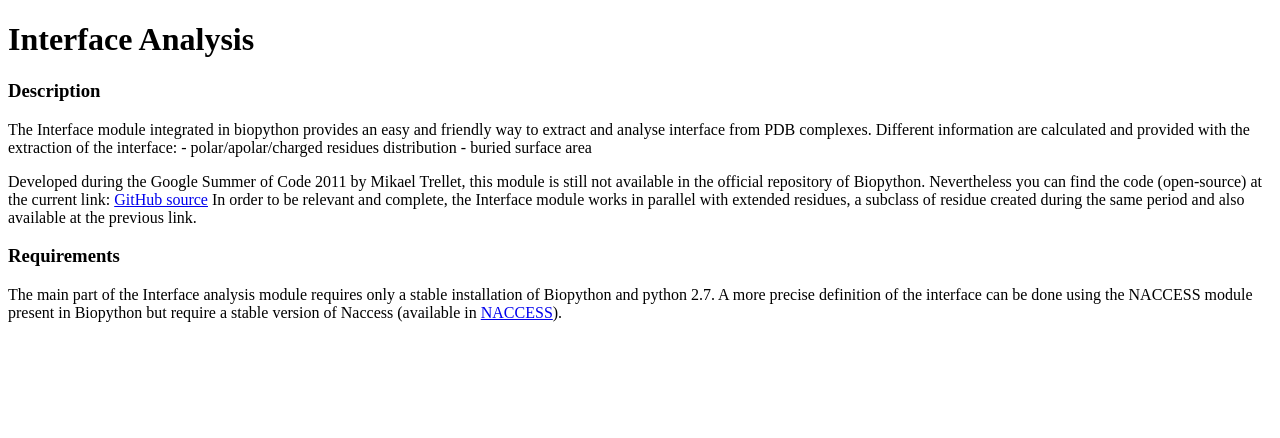
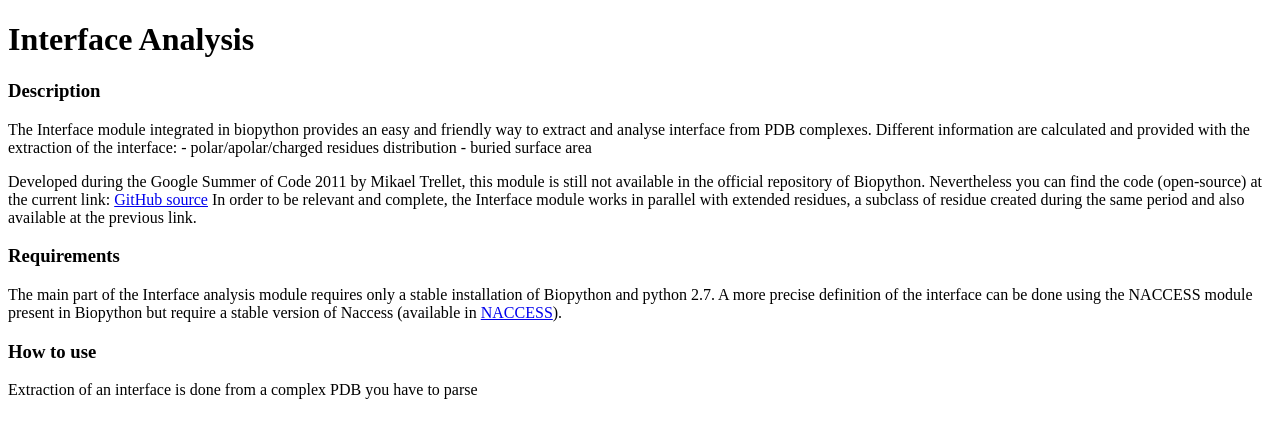
Before and after one commit to biopython/biopython.github.io, a Jekyll site: the page built from wiki/Interface_Analysis.md, in a window 1280 px wide. Shown: the top 438 px of the page. Built offline with Jekyll 4.4.1, drawn with Linux system fonts in a browser that asks for light colours.

Commit message:
Change to wiki page

```diff
--- a/wiki/Interface_Analysis.md
+++ b/wiki/Interface_Analysis.md
@@ -28,3 +28,7 @@ installation of Biopython and python 2.7. A more precise definition of
 the interface can be done using the NACCESS module present in Biopython
 but require a stable version of Naccess (available in
 [NACCESS](http://www.bioinf.manchester.ac.uk/naccess/)).
+
+### How to use
+
+Extraction of an interface is done from a complex PDB you have to parse
```
Also changed, not shown: 1 other file.
